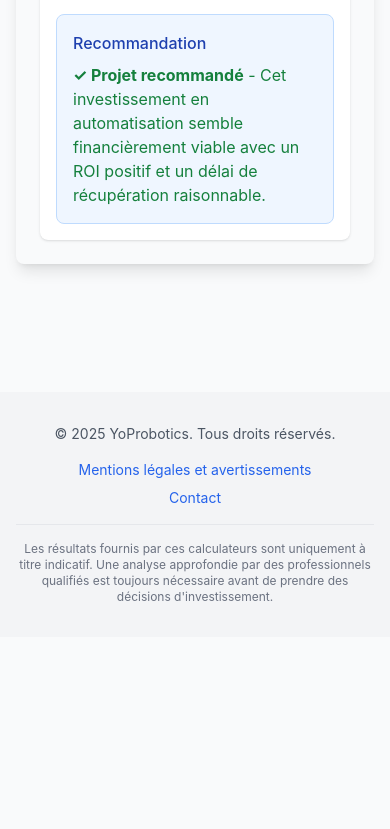
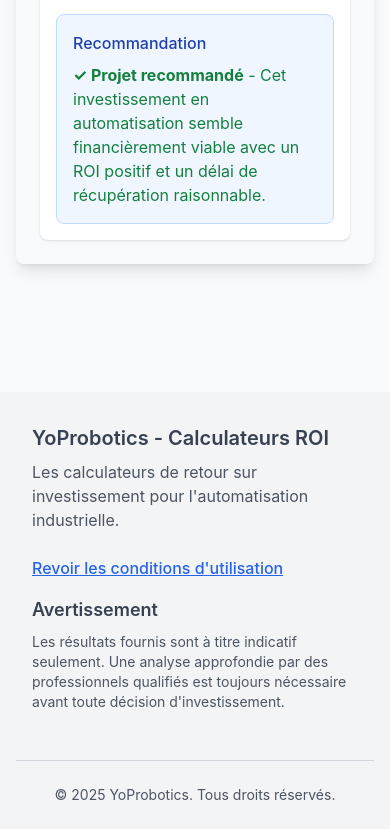
Before and after one commit to yoprobotics/calculateurs-roi-automation, a React (Create React App) app: page / in a window 390 px wide. Shown: the part 5096-5925 px from the top of the page. Before the commit the page ends 5733 px from the top, so only its background shows below. Built offline with nearby package versions, Linux system fonts and the light colour scheme.

Commit message:
Ajout du composant Footer avec rappel du disclaimer

```diff
--- a/src/components/common/Footer.jsx
+++ b/src/components/common/Footer.jsx
@@ -1,52 +1,65 @@
-import React from 'react';
-import { useDisclaimer } from '../../context/DisclaimerContext';
+import React, { useState } from 'react';
+import DisclaimerModal from './DisclaimerModal';
 
 /**
- * Composant de pied de page
+ * Composant de pied de page avec rappel du disclaimer
  * @returns {JSX.Element} - Pied de page
  */
 const Footer = () => {
-  const { showDisclaimer } = useDisclaimer();
+  const [showModal, setShowModal] = useState(false);
 
-  const currentYear = new Date().getFullYear();
+  const handleShowDisclaimer = () => {
+    setShowModal(true);
+  };
+
+  const handleCloseModal = () => {
+    setShowModal(false);
+  };
 
   return (
-    <footer className="bg-gray-100 mt-12">
-      <div className="container mx-auto px-4 py-8">
-        <div className="flex flex-col md:flex-row justify-between items-center">
-          <div className="mb-4 md:mb-0">
-            <p className="text-gray-600 text-sm">
-              &copy; {currentYear} YoProbotics. Tous droits réservés.
+    <footer className="bg-gray-100 mt-12 pt-8 pb-6">
+      <div className="container mx-auto px-4">
+        <div className="flex flex-wrap">
+          <div className="w-full lg:w-6/12 px-4">
+            <h4 className="text-xl font-semibold text-gray-700">YoProbotics - Calculateurs ROI</h4>
+            <p className="text-gray-600 mt-2 mb-4">
+              Les calculateurs de retour sur investissement pour l'automatisation industrielle.
             </p>
+            <div className="mt-6">
+              <button
+                onClick={handleShowDisclaimer}
+                className="text-blue-600 hover:text-blue-800 font-medium focus:outline-none underline"
+              >
+                Revoir les conditions d'utilisation
+              </button>
+            </div>
           </div>
 
-          <div className="flex flex-col md:flex-row items-center space-y-2 md:space-y-0 md:space-x-4">
-            <button
-              onClick={showDisclaimer}
-              className="text-blue-600 hover:text-blue-800 text-sm"
-            >
-              Mentions légales et avertissements
-            </button>
-
-            <a
-              href="https://yoprobotics.com/contact"
-              target="_blank"
-              rel="noopener noreferrer"
-              className="text-blue-600 hover:text-blue-800 text-sm"
-            >
-              Contact
-            </a>
+          <div className="w-full lg:w-6/12 px-4">
+            <div className="flex flex-wrap mb-6">
+              <div className="w-full">
+                <h5 className="text-lg mt-4 lg:mt-0 font-semibold text-gray-700">Avertissement</h5>
+                <p className="text-sm text-gray-600 mt-2">
+                  Les résultats fournis sont à titre indicatif seulement. Une analyse approfondie par des professionnels
+                  qualifiés est toujours nécessaire avant toute décision d'investissement.
+                </p>
+              </div>
+            </div>
           </div>
         </div>
 
-        <div className="mt-4 pt-4 border-t border-gray-200">
-          <p className="text-gray-500 text-xs text-center">
-            Les résultats fournis par ces calculateurs sont uniquement à titre indicatif.
-            Une analyse approfondie par des professionnels qualifiés est toujours nécessaire
-            avant de prendre des décisions d'investissement.
-          </p>
+        <hr className="my-6 border-gray-300" />
+
+        <div className="flex flex-wrap items-center md:justify-between justify-center">
+          <div className="w-full md:w-4/12 px-4 mx-auto text-center">
+            <div className="text-sm text-gray-600">
+              © {new Date().getFullYear()} YoProbotics. Tous droits réservés.
+            </div>
+          </div>
         </div>
       </div>
+
+      {showModal && <DisclaimerModal onClose={handleCloseModal} forceShow={true} />}
     </footer>
   );
 };
```
